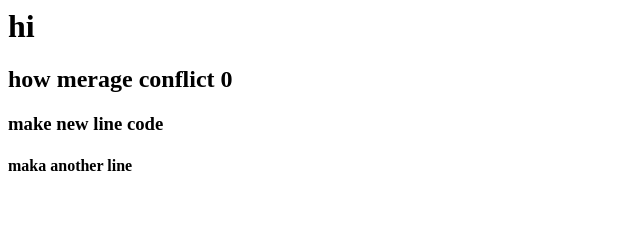
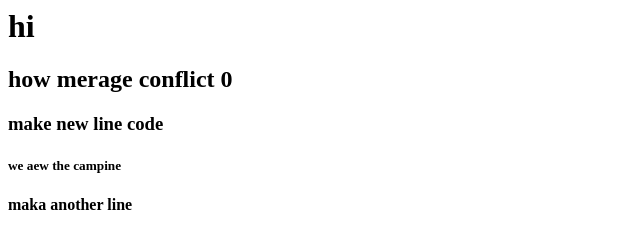
Before and after one commit to dot-360/newGitTest, a plain HTML site: page index.html in a window 1280 px wide. Shown: the whole page, without its empty margins (0-640 px from the left). Drawn offline with Linux system fonts and the light colour scheme.

Commit message:
add new file and modify

```diff
--- a/index.html
+++ b/index.html
@@ -3,6 +3,7 @@
     <h1>hi</h1>
     <h2>how merage conflict 0</h2>
     <H3>make new line code</H3>
+    <h5>we aew the campine</h5>
     <h4>maka another line</h4>
 
 </body>
```
